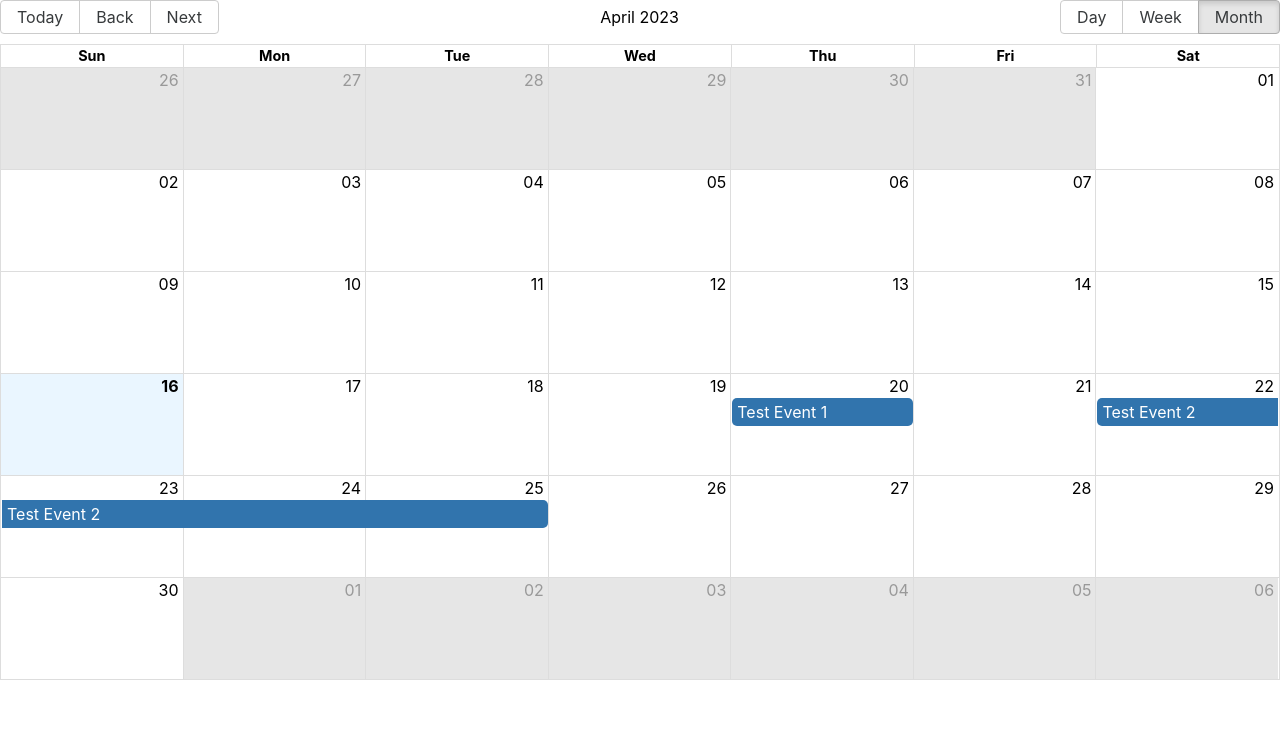
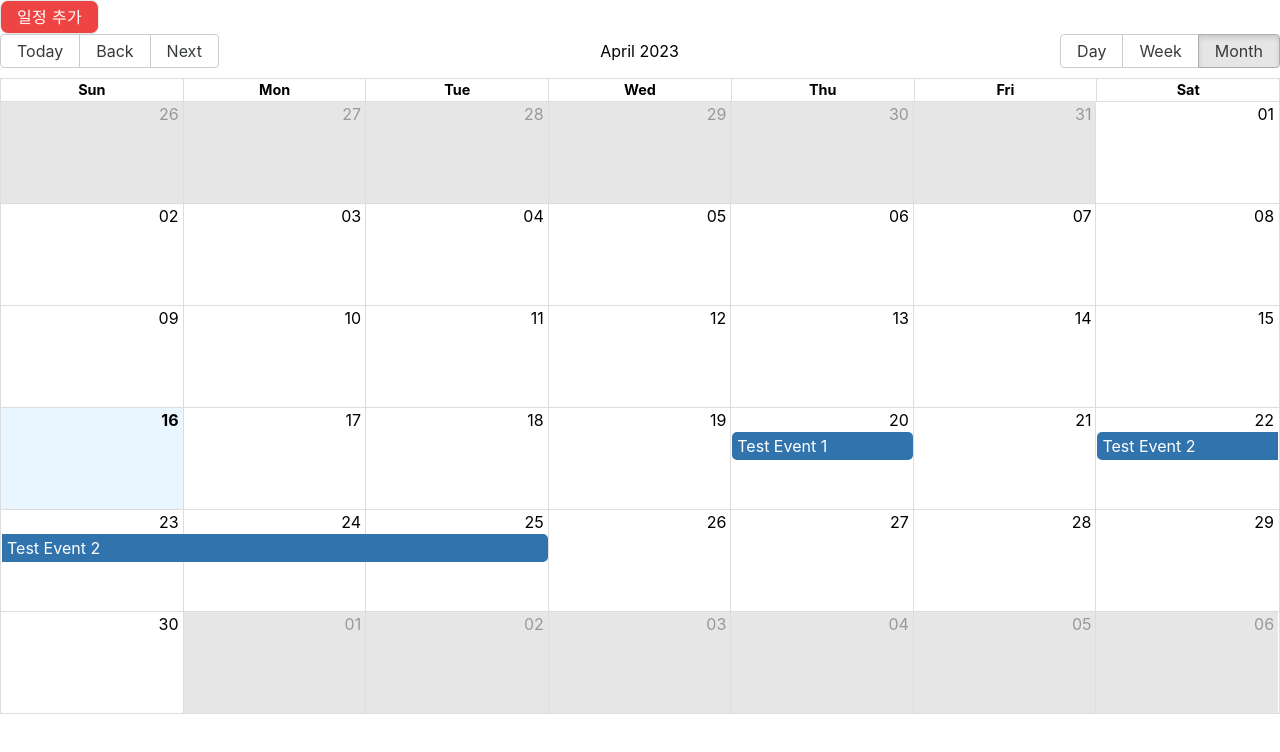
Before and after one commit to YJU-Jenga/Ichigo_Web, a React (Create React App) app: page /calendar in a window 1280 px wide. Shown: the top 752 px of the page. Built offline with nearby package versions, Linux system fonts and the light colour scheme.

Commit message:
create calendar

```diff
--- a/src/Screens/CalendarScreen.tsx
+++ b/src/Screens/CalendarScreen.tsx
@@ -4,6 +4,11 @@ import { Calendar, momentLocalizer } from "react-big-calendar";
 import "react-big-calendar/lib/css/react-big-calendar.css";
 import { UserProps } from "../App";
 import "./CalendarMonth.css";
+import { NavLink } from "react-router-dom";
+import { API_URL } from "../config";
+import Swal from "sweetalert2";
+import axios from "axios";
+import { getCookie } from "../cookie";
 
 moment.locale("ko-KR");
 const localizer = momentLocalizer(moment);
@@ -23,6 +28,12 @@ enum CalendarView {
 
 const CalendarScreen = ({ user }: UserProps) => {
   const [view, setView] = useState<CalendarView>(CalendarView.MONTH);
+  const [title, setTitle] = useState("");
+  const [start, setStart] = useState("");
+  const [end, setEnd] = useState("");
+  const [location, setLocation] = useState("");
+  const [description, setDescription] = useState("");
+  let now = new Date().toISOString().slice(0, 16);
 
   const handleViewChange = (newView: string) => {
     setView(newView as CalendarView);
@@ -43,7 +54,66 @@ const CalendarScreen = ({ user }: UserProps) => {
     },
   ];
 
+  const createSchedule = async () => {
+    const createScheduleUrl = `${API_URL}/calendar/create`;
+    const token = getCookie("access-token"); // 쿠키에서 JWT 토큰 값을 가져온다.
+    const headers = {
+      "Content-Type": "application/json",
+      Authorization: `Bearer ${token}`,
+    };
+    const { value: formValues } = await Swal.fire({
+      title: "스케줄 입력",
+      html:
+        '<input id="title" class="swal2-input" placeholder="제목">' +
+        '<input id="description" class="swal2-input" placeholder="설명">' +
+        '<input id="location" class="swal2-input" placeholder="위치">' +
+        "<br/>" +
+        '<label for="start" class="font-bold">시작 : </label>' +
+        `<input id="start" type="datetime-local" name="start" value=${now} />` +
+        "<br/>" +
+        '<label for="end" class="font-bold">끝 : </label>' +
+        `<input id="end" type="datetime-local" name="start" value=${now} />`,
+      focusConfirm: false,
+      preConfirm: () => {
+        return [
+          setTitle(
+            (document.getElementById("title") as HTMLInputElement)?.value
+          ),
+          setDescription(
+            (document.getElementById("description") as HTMLInputElement)?.value
+          ),
+          setLocation(
+            (document.getElementById("location") as HTMLInputElement)?.value
+          ),
+          setStart(
+            (document.getElementById("start") as HTMLInputElement)?.value
+          ),
+          setEnd((document.getElementById("end") as HTMLInputElement)?.value),
+        ];
+      },
+    });
+
+    if (formValues) {
+      const body = {
+        userId: user?.id,
+        title: title,
+        start: start,
+        end: end,
+        location: location,
+        description: description,
+      };
+      const res = await axios.post(createScheduleUrl, body, { headers });
+      console.log(res);
+    }
+  };
   return (
+    <>
+      <button
+        onClick={createSchedule}
+        className="text-white bg-red-500 font-medium py-1 px-4 border rounded-lg tracking-wide mr-1 hover:bg-red-600"
+      >
+        일정 추가
+      </button>
       <Calendar
         localizer={localizer}
         events={events}
@@ -53,7 +123,7 @@ const CalendarScreen = ({ user }: UserProps) => {
         onView={handleViewChange}
         views={[CalendarView.DAY, CalendarView.WEEK, CalendarView.MONTH]}
       />
+    </>
   );
 };
-
 export default CalendarScreen;
--- a/src/Screens/ViewPostScreen.tsx
+++ b/src/Screens/ViewPostScreen.tsx
@@ -165,7 +165,6 @@ const ViewPostScreen = ({ user }: UserProps) => {
       postId: postId,
       content: text,
     };
-
     if (text) {
       const res = await axios.patch(updateCommentUrl, body);
       if (res.status === 200) {
```
Lines whose indentation alone changed are shown as unchanged.
